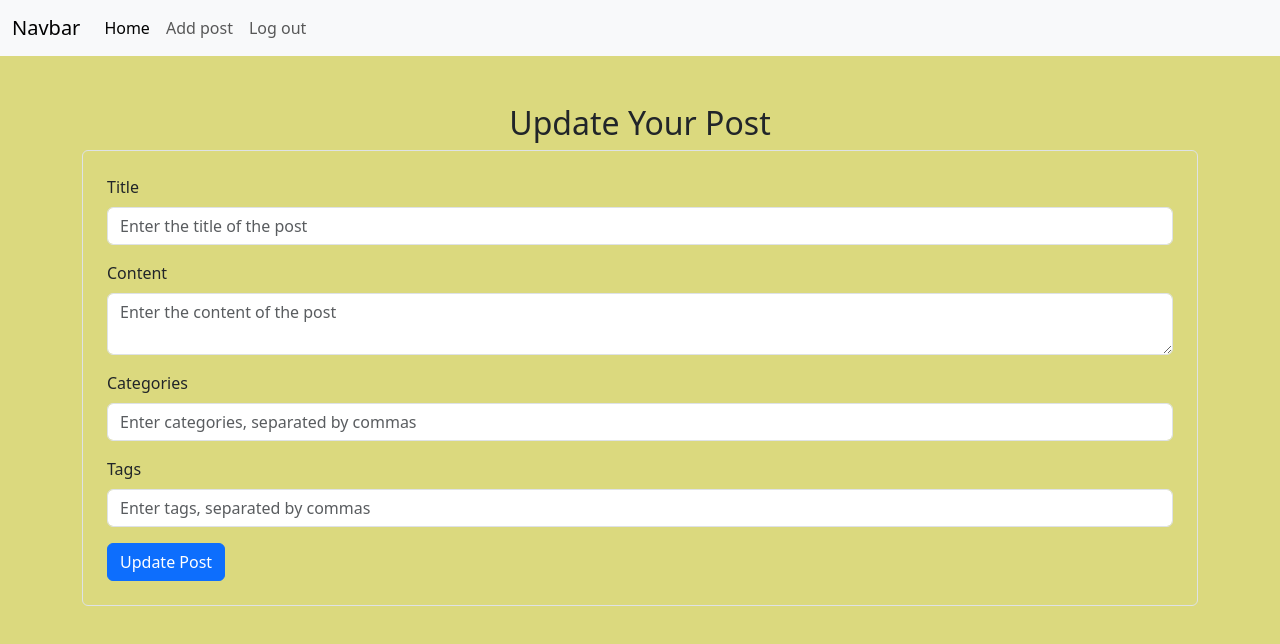
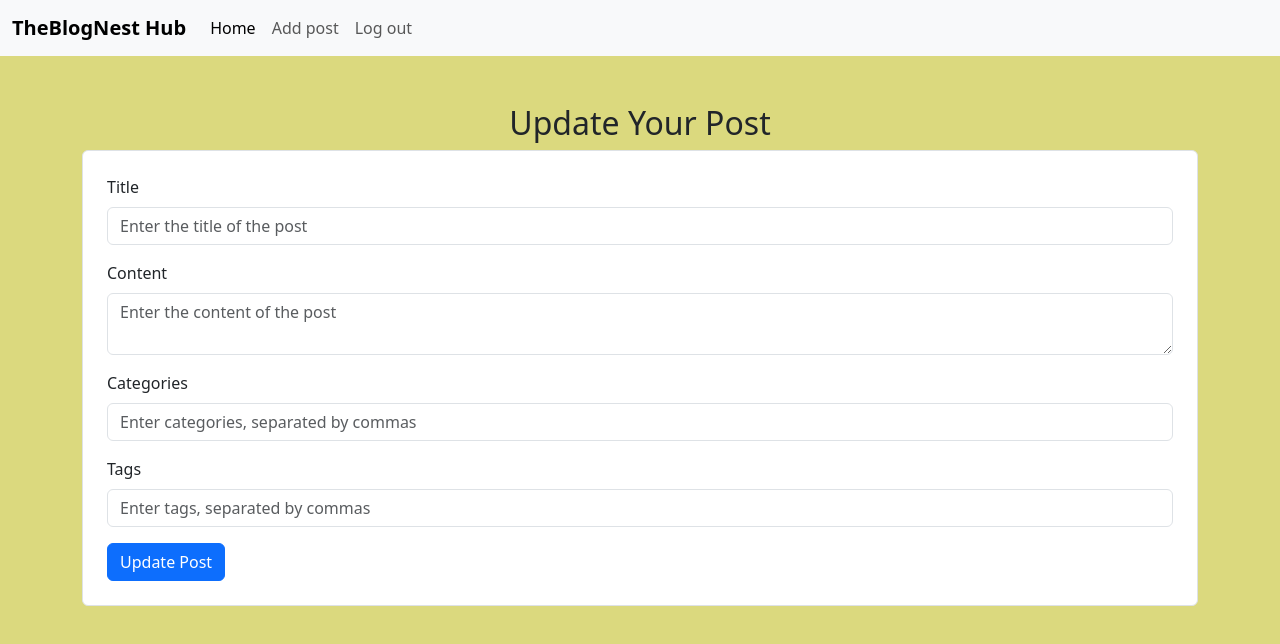
Before and after one commit to SeliyaMindula/BlogSystem_MERN, a React (Create React App) app in the folder BlogSystemUI/: page /Updatepost/1 in a window 1280 px wide. Shown: the top 644 px of the page. Built offline with nearby package versions, Linux system fonts and the light colour scheme; no server answers.

Commit message:
readme Update

```diff
--- a/BlogSystemUI/src/components/Header.js
+++ b/BlogSystemUI/src/components/Header.js
@@ -18,7 +18,7 @@ function Header() {
     <header>
       <nav className="navbar navbar-expand-lg bg-body-tertiary">
         <div className="container-fluid">
-          <Link className="navbar-brand" to="/Home">Navbar</Link>
+          <Link className="navbar-brand" to="/Home"><b>TheBlogNest Hub</b></Link>
           <button className="navbar-toggler" type="button" data-bs-toggle="collapse" data-bs-target="#navbarNavDropdown" aria-controls="navbarNavDropdown" aria-expanded="false" aria-label="Toggle navigation">
             <span className="navbar-toggler-icon"></span>
           </button>
--- a/BlogSystemUI/src/views/Home.js
+++ b/BlogSystemUI/src/views/Home.js
@@ -51,7 +51,7 @@ function Home() {
     <div>
       <Header />
       <div className="container">
-        <h1 className="text-center my-4">Welcome to My Blog Page!</h1>
+        <h1 className="text-center my-4">Welcome to TheBlogNest Hub!</h1>
         <p className="text-center">Explore the latest posts below.</p>
         <div className="row">
         {posts.map((post) => (
--- a/BlogSystemUI/src/views/UpdatePost.js
+++ b/BlogSystemUI/src/views/UpdatePost.js
@@ -61,7 +61,7 @@ function UpdatePost() {
         <h2 className='text-center pt-4'>Update Your Post</h2>
         {errorMessage && <div className="alert alert-danger">{errorMessage}</div>}
         {successMessage && <div className="alert alert-success">{successMessage}</div>}
-        <form onSubmit={handleSubmit} className="mb-3 p-4 border rounded">
+        <form onSubmit={handleSubmit} className="mb-3 p-4 border rounded bg-white">
           <div className="mb-3">
             <label htmlFor="postTitle" className="form-label">Title</label>
             <input
```
Also changed, not shown: 1 other file (tests, documents, lock files or other folders).
